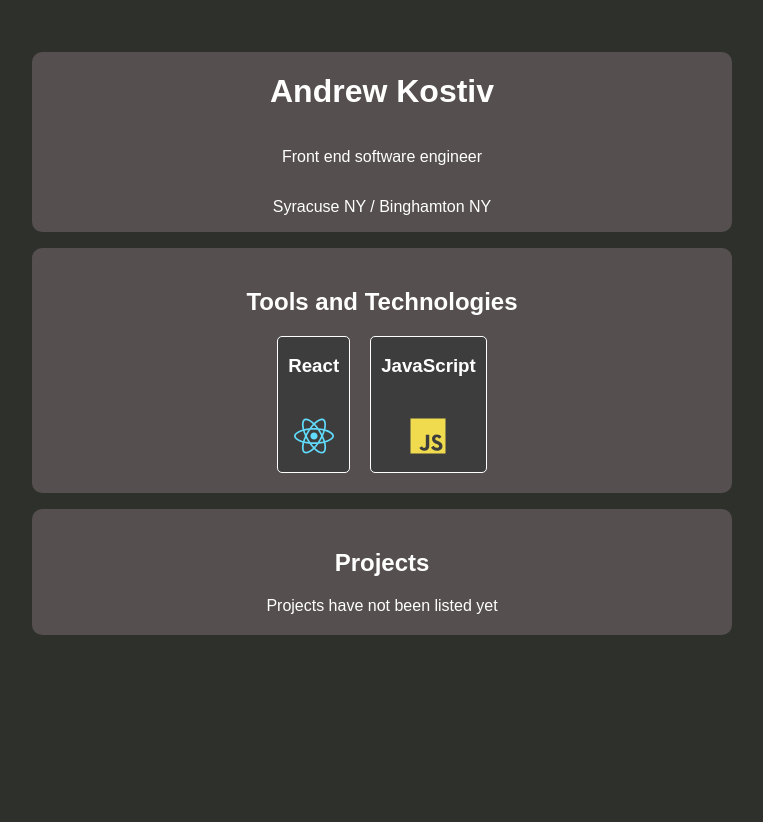
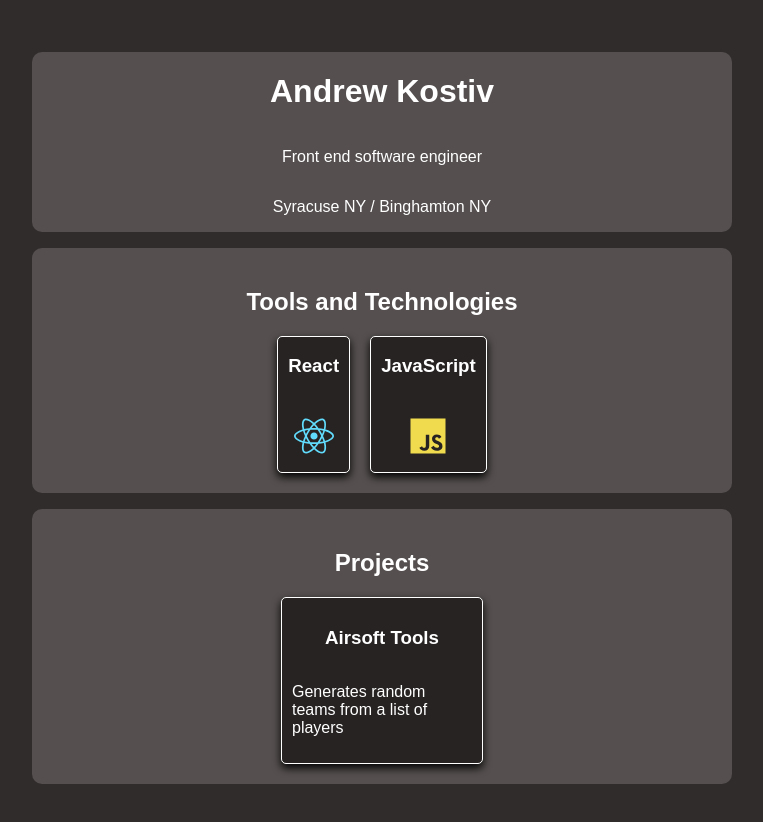
Before and after one commit to AndrewKostiv/Portfolio-v0.0.1, a React (Vite) app: page / in a window 1280 px wide. Shown: the top 822 px of the page, without its empty margins (258-1021 px from the left). Before the commit the page ends 800 px from the top, so only its background shows below. Built offline with nearby package versions, Linux system fonts and the light colour scheme.

Commit message:
fixed react icon dependencies and added project link

```diff
--- a/package.json
+++ b/package.json
@@ -12,6 +12,7 @@
   "dependencies": {
     "react": "^19.2.0",
     "react-dom": "^19.2.0",
+    "react-icons": "^5.5.0",
     "react-router": "^7.13.0"
   },
   "devDependencies": {
--- a/src/components/Projects/Projects.jsx
+++ b/src/components/Projects/Projects.jsx
@@ -5,20 +5,21 @@ export default function Projects() {
     <div className={style.Projects}>
       <h2>Projects</h2>
       <div>
-        Projects have not been listed yet
-        {/* <Project></Project>
-        <Project></Project>
-        <Project></Project> */}
+        <Project
+          projectName={"Airsoft Tools"}
+          description={"Generates random teams from a list of players"}
+          link={"https://github.com/AndrewKostiv/Airsoft"}
+        />
       </div>
     </div>
   );
 }
 
-export function Project() {
+export function Project({ projectName, description, link }) {
   return (
-    <div className={style.Project}>
-      <h3>project1</h3>
-      <p>description</p>
-    </div>
+    <a href={link} target="_black" className={style.Project}>
+      <h3>{projectName}</h3>
+      <p>{description}</p>
+    </a>
   );
 }
--- a/src/components/Projects/Projects.module.css
+++ b/src/components/Projects/Projects.module.css
@@ -23,6 +23,20 @@
   width: 180px;
   padding: 10px;
   border-radius: 5px;
+  box-shadow: 0 4px 8px black;
   border: 1px solid var(--border-color);
   background-color: var(--card-color);
 }
+
+.Project a,
+a:link,
+a:visited,
+a:active {
+  text-decoration: none;
+  color: var(--text-color);
+}
+
+.Project a:hover {
+  text-decoration: underline;
+  box-shadow: inset 0 4px 8px 8px black;
+}
--- a/src/components/Skills/Skills.module.css
+++ b/src/components/Skills/Skills.module.css
@@ -22,6 +22,7 @@
   padding: 0 10px;
   padding-bottom: 16px;
   border-radius: 5px;
+  box-shadow: 0 4px 8px rgba(0, 0, 0, 1);
   border: 1px solid var(--border-color);
   background-color: var(--card-color);
 }
--- a/src/index.css
+++ b/src/index.css
@@ -1,9 +1,9 @@
 :root {
   --primary-color: rgb(85, 79, 79);
-  --background-color: rgb(46, 48, 44);
+  --background-color: rgb(48, 44, 44);
   --text-color: white;
   --border-color: rgb(255, 255, 255);
-  --card-color: rgb(61, 61, 61);
+  --card-color: rgb(40, 35, 35);
 }
 
 body {
--- a/src/pages/HomePage/HomePage.module.css
+++ b/src/pages/HomePage/HomePage.module.css
@@ -18,5 +18,4 @@
   padding: 0;
   width: 100vw;
   gap: 16px;
-  background-color: rgb(46, 48, 44);
 }
```
Also changed, not shown: 1 other file (tests, documents, lock files or other folders).
